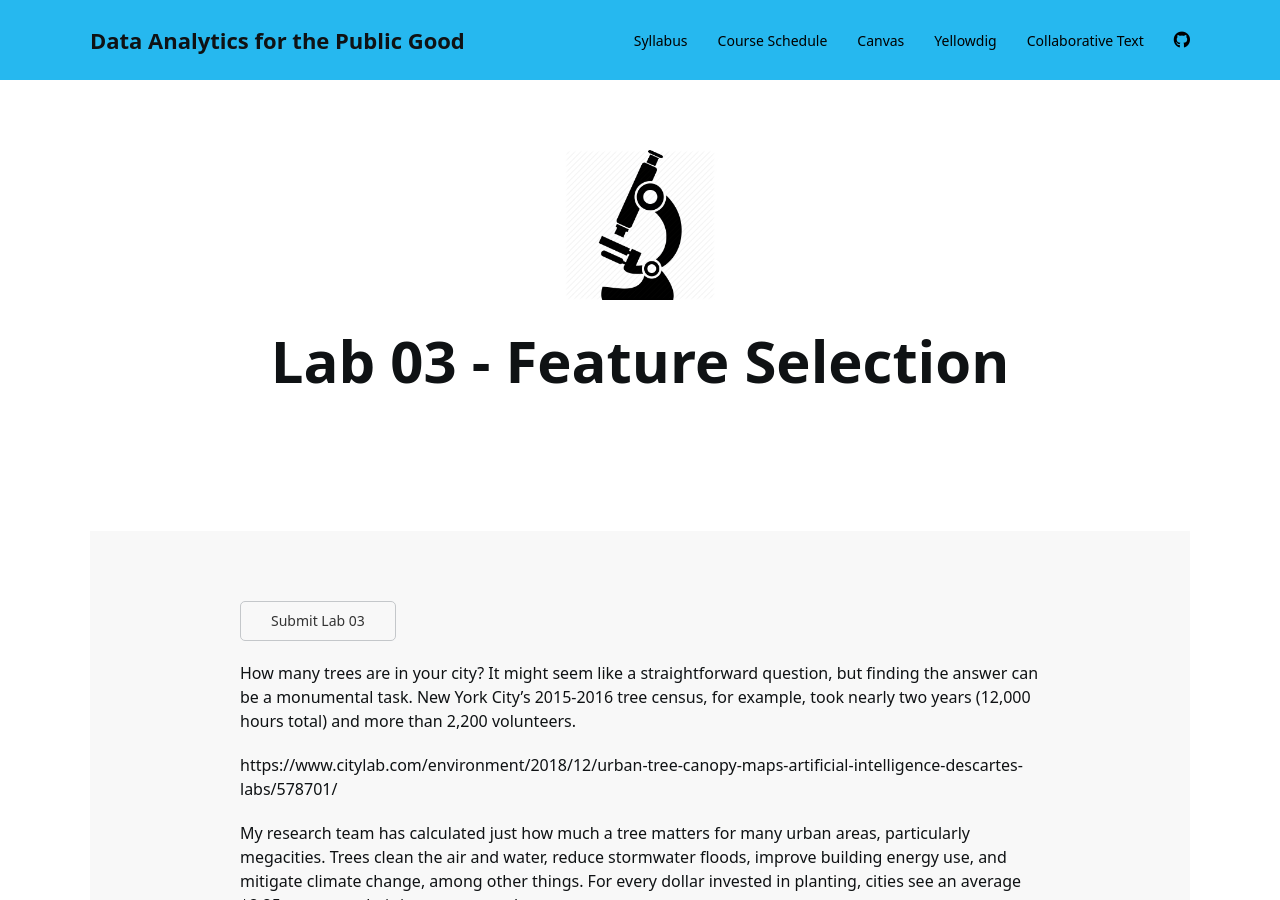
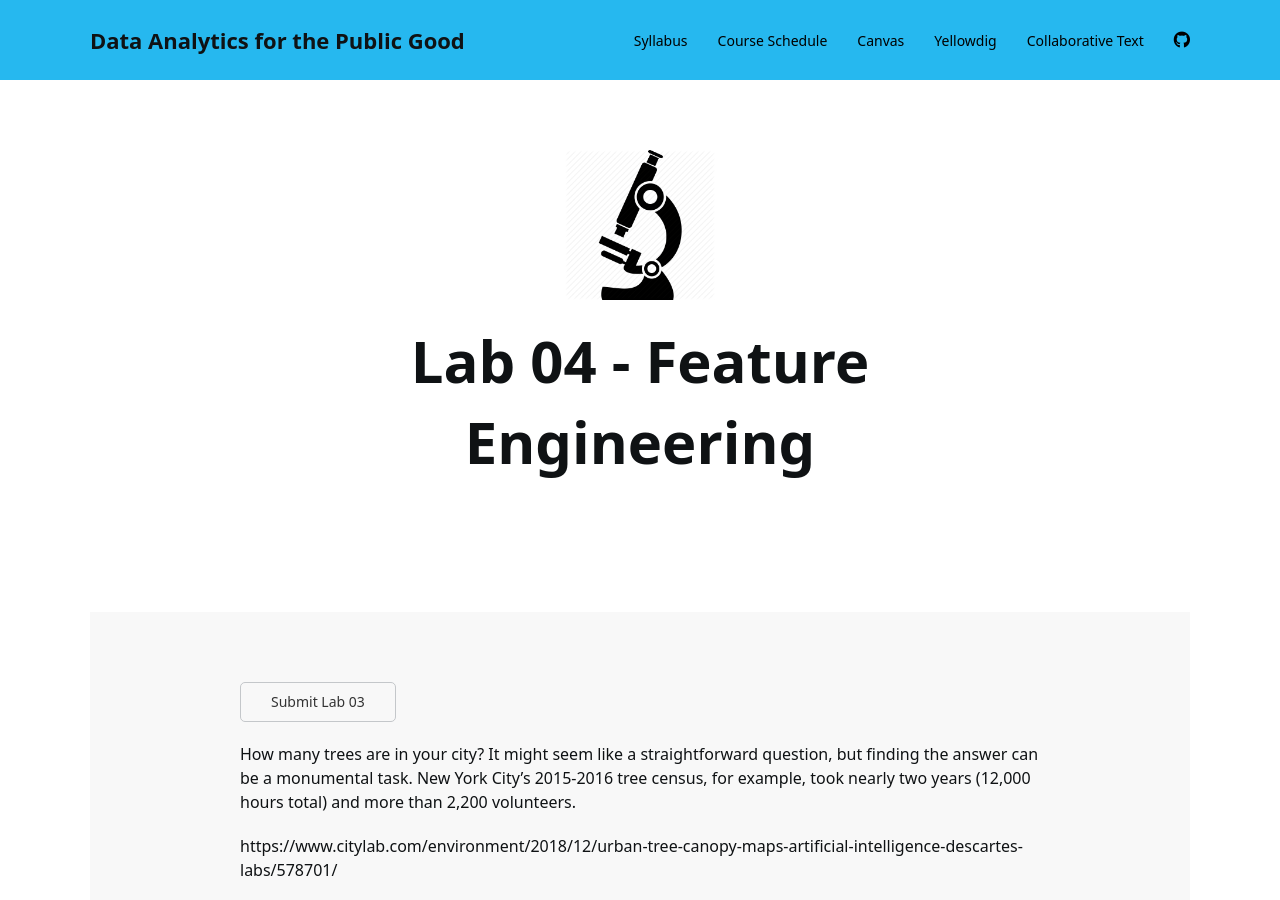
Before and after one commit to DS4PS/course-asu-paf-586-summer-2019, a Jekyll site: the page built from lab-04-feature-engineering.md, in a window 1280 px wide and 900 px high. Built offline with Jekyll 4.4.1, drawn with Linux system fonts in a browser that asks for light colours; nearby versions of some CDN libraries; a style sheet for code colours, icons or effects is not loaded.

Commit message:
Update lab-04-feature-engineering.md

```diff
--- a/lab-04-feature-engineering.md
+++ b/lab-04-feature-engineering.md
@@ -1,6 +1,6 @@
 ---
 layout: lab
-title: Lab 03 - Feature Selection
+title: Lab 04 - Feature Engineering
 image: microscope.png
 ---
 
```
